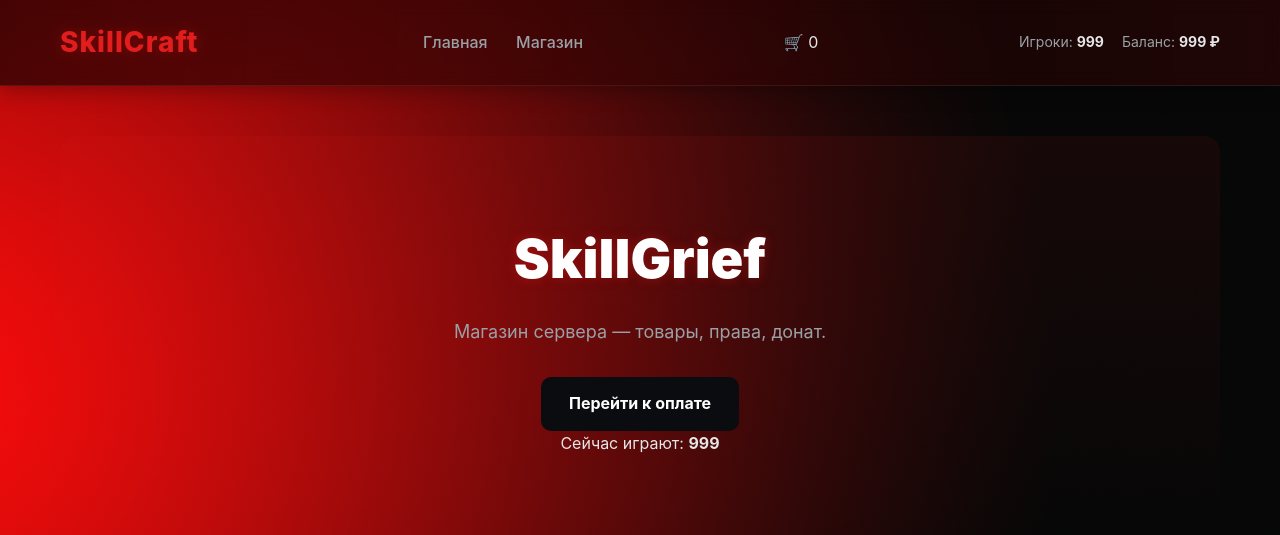
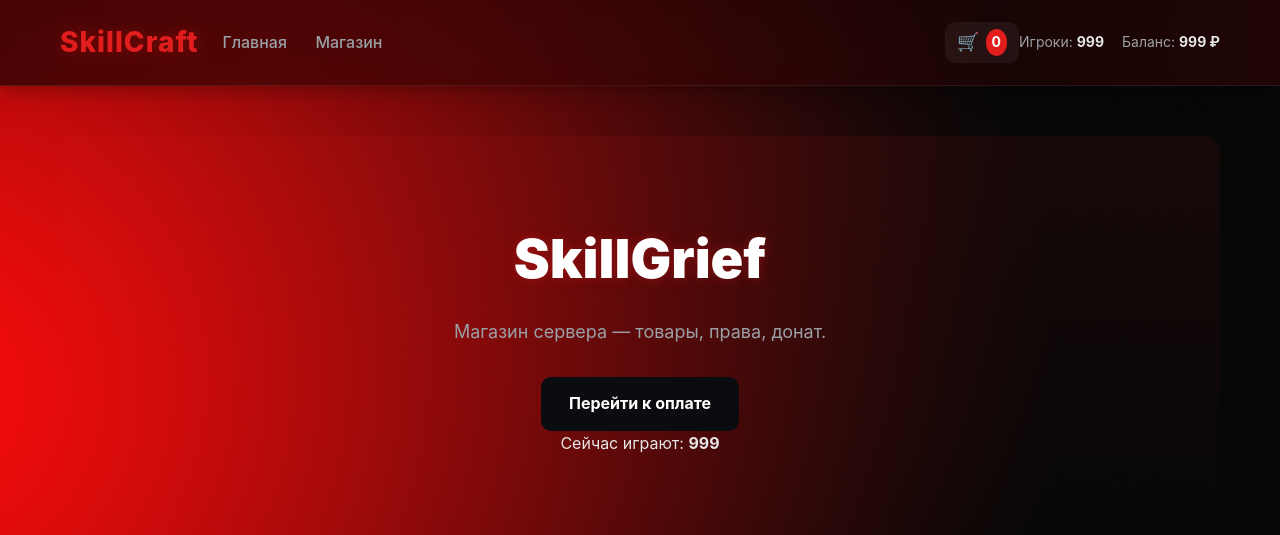
Before and after one commit to VMensem/StepanSite, a Flask app: page / in a window 1280 px wide. Shown: the top 535 px of the page. Run offline with Flask 3, Linux system fonts and the light colour scheme.

Commit message:
Update style.css

```diff
--- a/static/css/style.css
+++ b/static/css/style.css
@@ -394,3 +394,41 @@
   from { opacity: 0; transform: translateY(10px); }
   to { opacity: 1; transform: translateY(0); }
 }
+@keyframes cartBounce {
+  0% { transform: scale(1); }
+  30% { transform: scale(1.3); }
+  60% { transform: scale(0.9); }
+  100% { transform: scale(1); }
+}
+
+.cart-bounce {
+  animation: cartBounce 0.4s ease;
+}
+.cart-icon {
+  cursor: pointer;
+  font-size: 18px;
+  color: white;
+  margin-left: auto;
+  display: flex;
+  align-items: center;
+  gap: 6px;
+  background: rgba(255,255,255,0.05);
+  padding: 6px 12px;
+  border-radius: 10px;
+  transition: 0.3s ease;
+}
+
+.cart-icon:hover {
+  background: rgba(255,255,255,0.15);
+  transform: scale(1.05);
+}
+
+#cart-count {
+  background: #e11d1d;
+  border-radius: 50%;
+  padding: 2px 6px;
+  font-size: 14px;
+  font-weight: bold;
+  color: white;
+  transition: 0.3s ease;
+}
```
